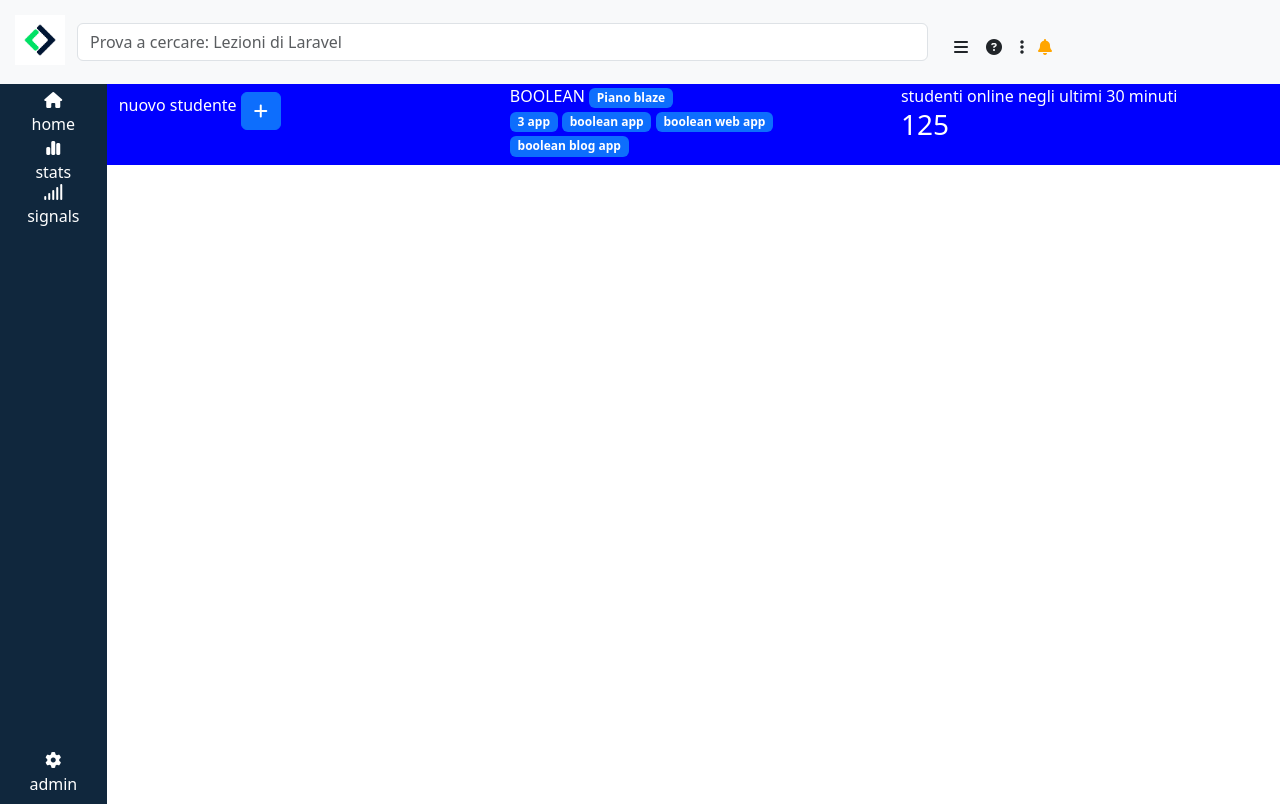
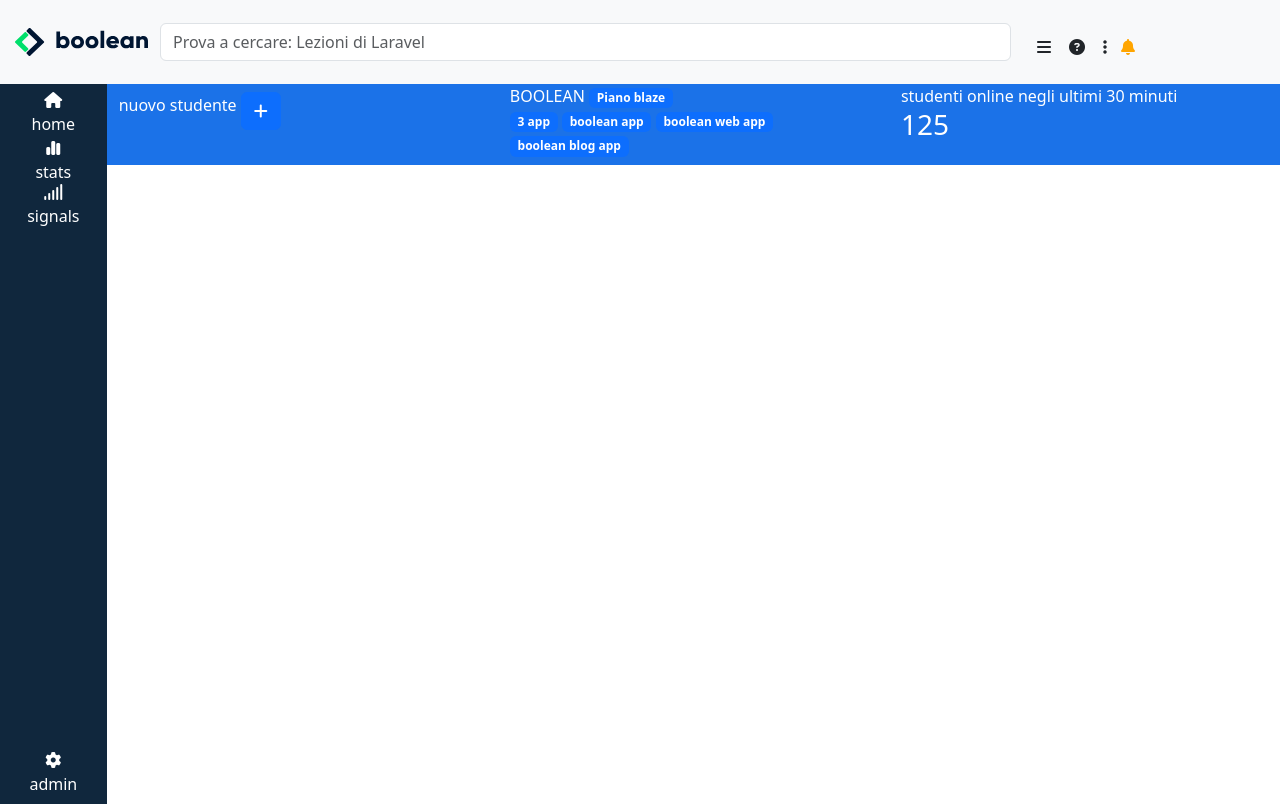
Before and after one commit to gbldmn/html-css-bootstrap-dashboard, a plain HTML site: page index.html in a window 1280 px wide. Drawn offline with nearby package versions, Linux system fonts and the light colour scheme; some icons are missing.

Commit message:
modifiche logo

```diff
--- a/file.css/style.css
+++ b/file.css/style.css
@@ -56,7 +56,7 @@ margin-top: 20px;
 
 .basis-blue {
     height: calc(100% -180px);
-    background-color: blue;
+    background-color: #1B72E8;
 }
 
 .tar {
--- a/index.html
+++ b/index.html
@@ -12,8 +12,8 @@
 <body>
     <div class="vh-100 ">
         <div class="header bg-light">
-            <img class="logo" src="img/mobile-logo.png" alt="">
-
+            <img class="logo d-sm-none" src="img/mobile-logo.png" alt="">
+            <img class="d-none d-sm-block" src="img/logo.svg" alt="">
             <nav class="navbar gr">
                 <div class="container-fluid">
                   <form class="d-flex flex-grow-1 bg" role="search">
```
